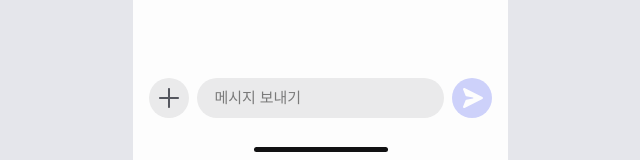
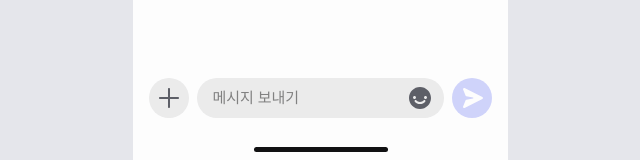
Before and after one commit to CEOS-Developers/react-messenger-19th, a React (Create React App) app: page / in a window 1280 px wide. Shown: the part 652-812 px from the top of the page, without its empty margins (320-960 px from the left). Built offline with nearby package versions, Linux system fonts and the light colour scheme.

Commit message:
Feat : chat input UI make

```diff
--- a/src/components/non-fixed/ChatInput/ChatInput.tsx
+++ b/src/components/non-fixed/ChatInput/ChatInput.tsx
@@ -11,6 +11,7 @@ const StyledChatInputContainer = styled.div`
   bottom: 0;
   padding-bottom: 34px;
   background-color: ${(props) => props.theme.color.white};
+  opacity: 0.95;
 `;
 
 export default function ChatInput() {
--- a/src/components/non-fixed/ChatInput/ChatInputForm.tsx
+++ b/src/components/non-fixed/ChatInput/ChatInputForm.tsx
@@ -14,18 +14,32 @@ const StyledPlusButton = styled.img`
   ${ST.hoverCursor};
 `;
 
+const StyledInputBoxContainer = styled.div`
+  height: 40px;
+  flex-grow: 1;
+  flex-shrink: 0;
+  position: relative;
+`;
+
 const StyledInputBox = styled.input`
   outline: none;
   border: none;
-  height: 40px;
-  flex-grow: 1;
-  flex-shrink: 0;
-  border-radius: 20px;
-  background-color: ${(props) => props.theme.color.grayMedium};
+  width: 100%;
+  height: 100%;
   text-indent: 16px;
   font-size: 15px;
   font-weight: 400;
   font-family: Pretendard;
+  background-color: ${(props) => props.theme.color.grayMedium};
+  border-radius: 20px;
+  padding: 0;
+`;
+
+const StyledSmilingIcon = styled.img`
+  position: absolute;
+  right: 12px;
+  top: 8px;
+  bottom: 8px;
 `;
 
 const StyledStaleSendIcon = styled.img`
@@ -38,7 +52,10 @@ export default function ChatInputForm() {
   return (
     <StyledChatInputForm>
       <StyledPlusButton src="/images/circlePlus.svg" />
-      <StyledInputBox placeholder="메시지 보내기" />
+      <StyledInputBoxContainer>
+        <StyledInputBox placeholder="메시지 보내기" />
+        <StyledSmilingIcon src="/images/smileEmoji.svg" />
+      </StyledInputBoxContainer>
       <StyledStaleSendIcon src="/images/staleSend.svg" />
     </StyledChatInputForm>
   );
```
